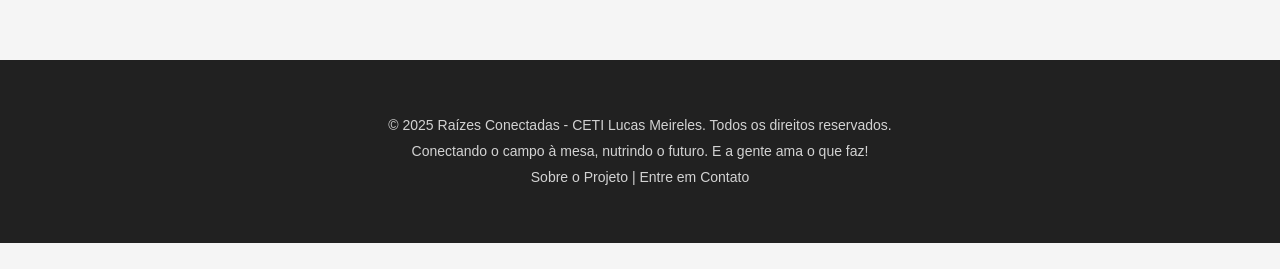
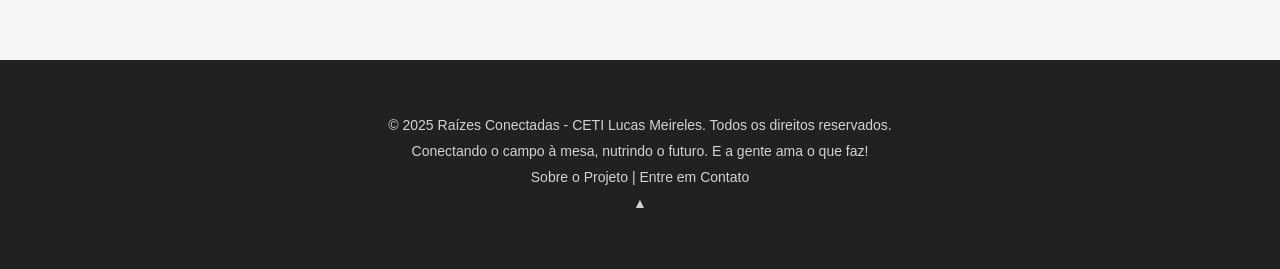
Before and after one commit to raizesconectadas/raizesconectadas.github.io, a Flask app: page / in a window 1280 px wide. Shown: the part 1556-1825 px from the top of the page. Before the commit the page ends 1799 px from the top, so only its background shows below. Run offline with Flask 3, Linux system fonts and the light colour scheme.

Commit message:
foi adicionado com uma linha de cód de um botão de volta ao topo

```diff
--- a/templates/index.html
+++ b/templates/index.html
@@ -62,6 +62,8 @@
             |
             <a href="{{ url_for('contato') }}">Entre em Contato</a>
         </p>
+        <p><a href="#" id="botaoVoltarAoTopo" class="voltar-ao-topo" title="Voltar ao Topo">
+    &#9650; </a></p>
     </footer>
 </body>
 </html>
```
